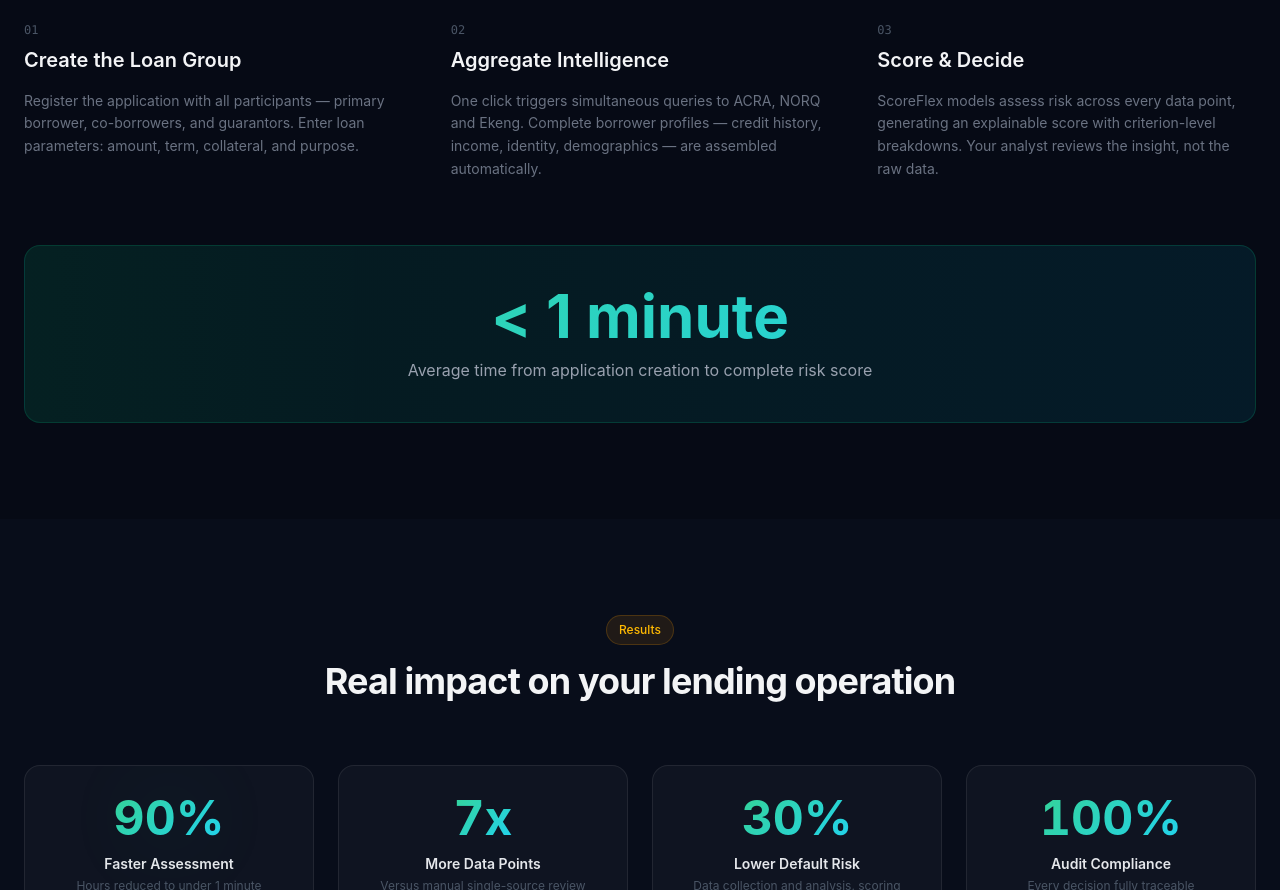
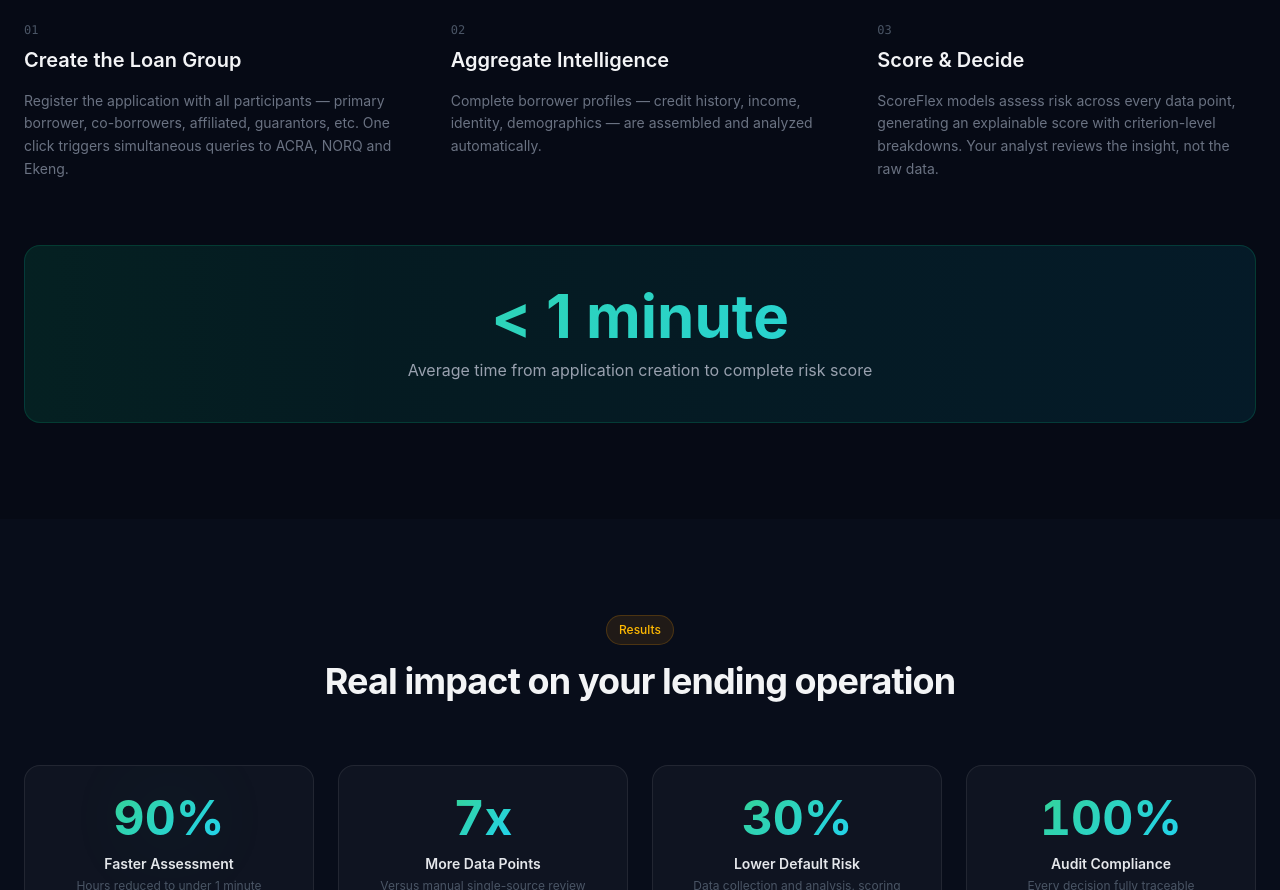
Before and after one commit to LoanRMS/mdanalytics-landing, a React (Vite) app: page / in a window 1280 px wide. Shown: the part 5778-6668 px from the top of the page. Built offline with nearby package versions, Linux system fonts and the light colour scheme.

Commit message:
refactor: update descriptions in HowItWorksSection and FAQSection for clarity

```diff
--- a/src/LandingPage.tsx
+++ b/src/LandingPage.tsx
@@ -1488,13 +1488,13 @@ function HowItWorksSection() {
     {
       number: '01',
       title: 'Create the Loan Group',
-      description: 'Register the application with all participants — primary borrower, co-borrowers, and guarantors. Enter loan parameters: amount, term, collateral, and purpose.',
+      description: 'Register the application with all participants — primary borrower, co-borrowers, affiliated, guarantors, etc. One click triggers simultaneous queries to ACRA, NORQ and Ekeng.',
       icon: <svg className="w-6 h-6" fill="none" viewBox="0 0 24 24" stroke="currentColor"><path strokeLinecap="round" strokeLinejoin="round" strokeWidth={1.8} d="M9 5H7a2 2 0 00-2 2v12a2 2 0 002 2h10a2 2 0 002-2V7a2 2 0 00-2-2h-2M9 5a2 2 0 002 2h2a2 2 0 002-2M9 5a2 2 0 012-2h2a2 2 0 012 2m-3 7h3m-3 4h3m-6-4h.01M9 16h.01" /></svg>,
     },
     {
       number: '02',
       title: 'Aggregate Intelligence',
-      description: 'One click triggers simultaneous queries to ACRA, NORQ and Ekeng. Complete borrower profiles — credit history, income, identity, demographics — are assembled automatically.',
+      description: 'Complete borrower profiles — credit history, income, identity, demographics — are assembled and analyzed automatically.',
       icon: <svg className="w-6 h-6" fill="none" viewBox="0 0 24 24" stroke="currentColor"><path strokeLinecap="round" strokeLinejoin="round" strokeWidth={1.8} d="M4 7v10c0 2.21 3.582 4 8 4s8-1.79 8-4V7M4 7c0 2.21 3.582 4 8 4s8-1.79 8-4M4 7c0-2.21 3.582 4 8 4s8 1.79 8 4m0 5c0 2.21-3.582 4-8 4s-8-1.79-8-4" /></svg>,
     },
     {
@@ -1661,7 +1661,7 @@ function FAQSection() {
     },
     {
       q: 'Can MDAnalytics integrate with our existing core banking system?',
-      a: "Yes. MDAnalytics exposes a GraphQL API that allows bi-directional integration with core banking systems, CRM platforms, and document management systems. Common integrations include pushing approved loan decisions back into your core system and pulling customer master data for pre-population.",
+      a: "Yes․ Bi-directional integration with mobile applications, credit conveyors, CRM platforms and core banking systems is possible. The right approach depends on your setup, so let's talk.",
     },
     {
       q: 'How is sensitive borrower data protected?',
```
